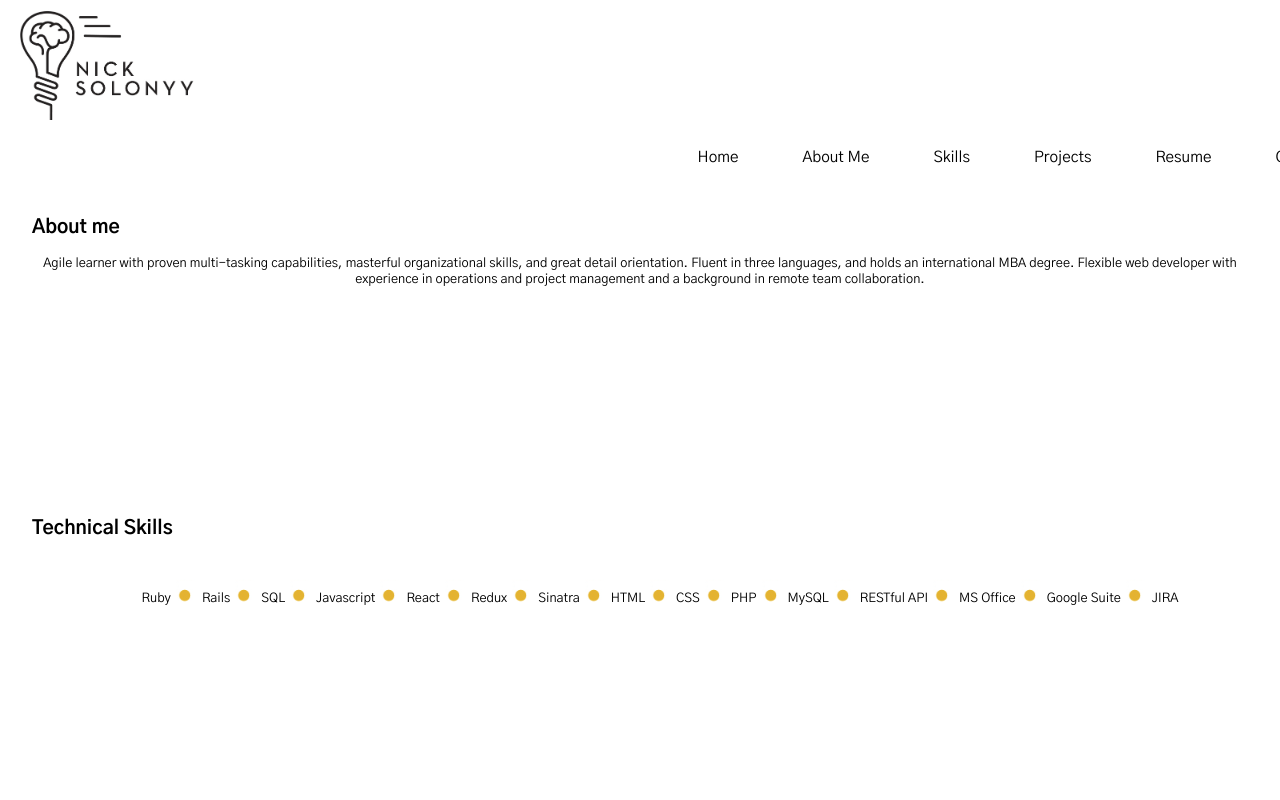
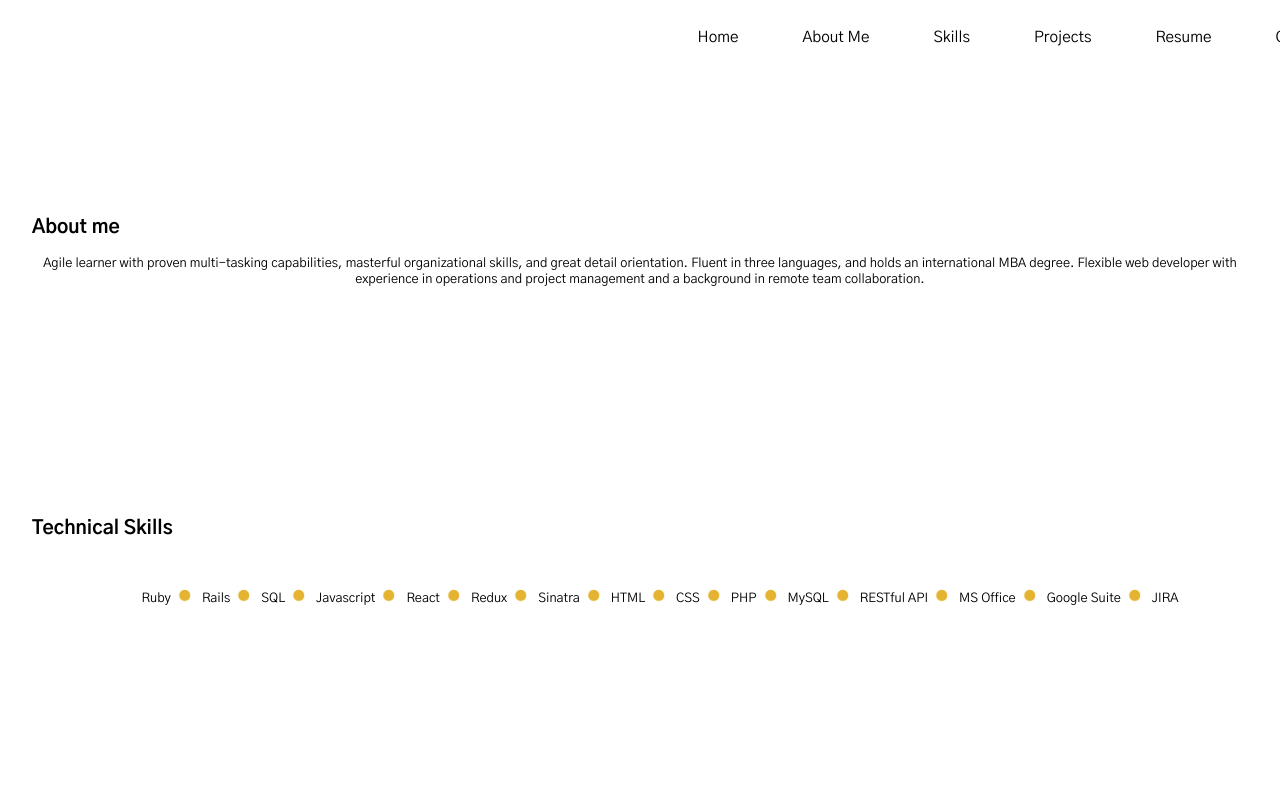
Before and after one commit to nicksolony/portfolio-frontend, a React (Create React App) app: page / in a window 1280 px wide. Shown: the top 800 px of the page. Built offline with nearby package versions, Linux system fonts and the light colour scheme.

Commit message:
removed logo from header

```diff
--- a/src/components/Header.js
+++ b/src/components/Header.js
@@ -6,7 +6,7 @@ class Header extends Component {
     render() {
         return (
         <div id="Header">
-            <Logo />
+            {/* <Logo /> */}
             <Navbar />
         </div>
         )
```
